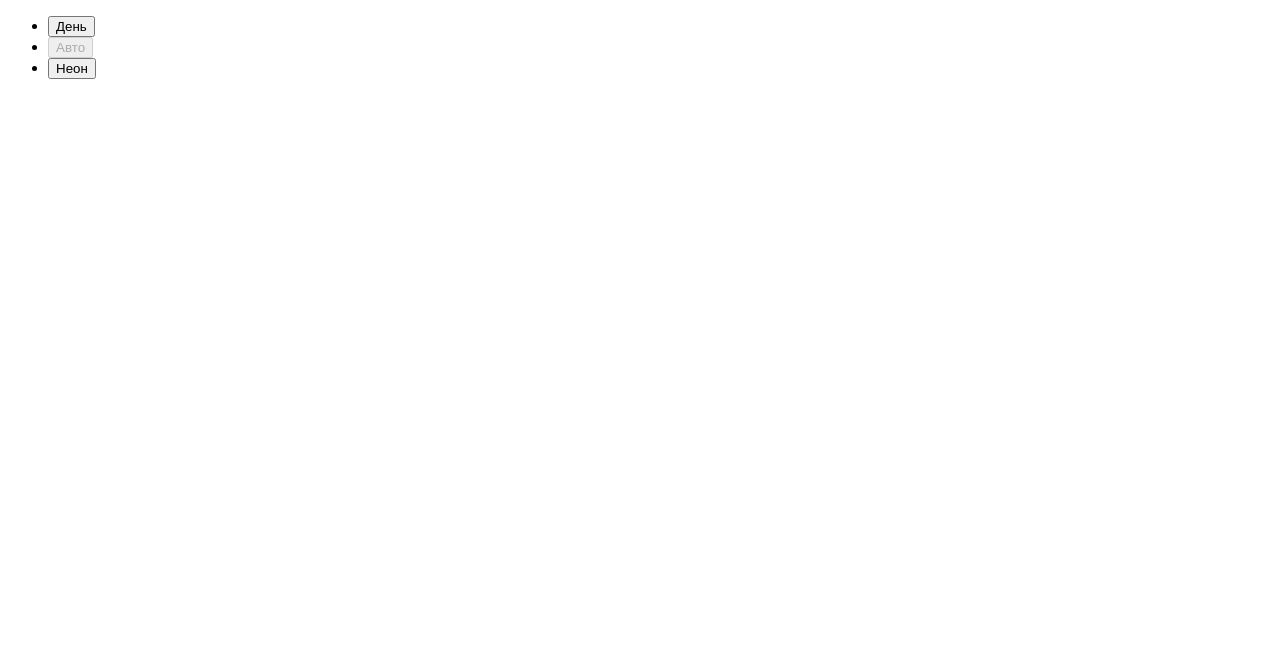
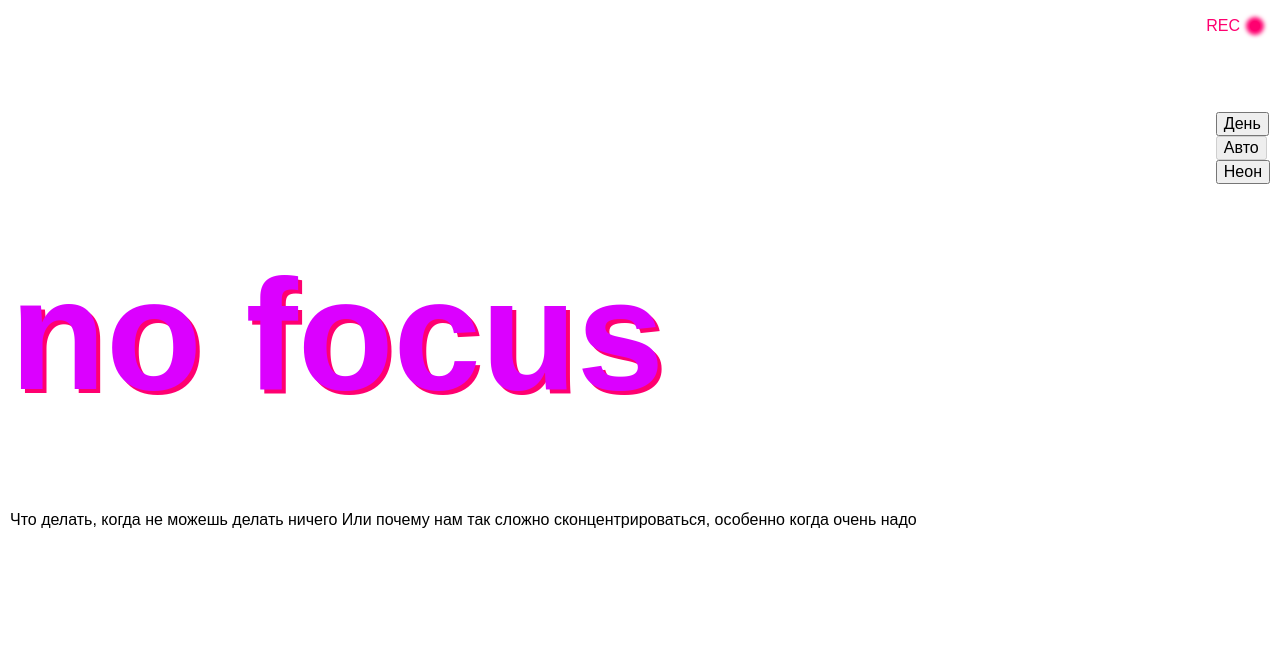
Before and after one commit to PashensiaDEV/slozhno-sosredotochitsya-fd, a plain HTML site: page index.html in a window 1280 px wide. Drawn offline with Linux system fonts and the light colour scheme.

Commit message:
firs layout add header add styles and variables

```diff
--- a/index.html
+++ b/index.html
@@ -4,10 +4,22 @@
     <meta charset="UTF-8" />
     <meta http-equiv="X-UA-Compatible" content="IE=edge" />
     <meta name="viewport" content="width=device-width, initial-scale=1.0" />
+    <meta name="color-scheme" content="dark light">
+    <link rel="stylesheet" href="./styles/variables.css">
+    <link rel="stylesheet" href="./styles/style.css">
+    <link rel="stylesheet" href="./styles/dark.css">
+    <link rel="stylesheet" href="./styles/light.css">
+    <link rel="stylesheet" href="./styles/globals.css">
     <title>Сложно сосредоточиться</title>
+    <link rel="icon" href="./images/favicon.ico" sizes="any">
+    <link rel="icon" href="./images/favicon.svg" type="image/svg+xml">
+    <link rel="apple-touch-icon" href="./images/mobile-icon.png">
+    <meta name="viewport" content="width=device-width, initial-scale=1">
+    <meta name="description" content="Страница про фокусировку и нахождение сил сосредоточиться">
     <script src="./scripts/script.js"></script>
   </head>
   <body class="page">
+    <div class="header-corner-rec">rec</div>
     <header class="header decorated-zone">
       <nav class="header__theme-menu">
         <ul class="header__theme-menu-list">
@@ -35,6 +47,13 @@
           </li>
         </ul>
       </nav>
+      <h1 class="header__title">
+        no focus
+      </h1>
+      <p class="header__text">
+        Что делать, когда не можешь делать ничего
+        Или почему нам так сложно сконцентрироваться, особенно когда очень надо
+      </p>
     </header>
   </body>
 </html>
--- a/styles/style.css
+++ b/styles/style.css
@@ -1,5 +1,50 @@
 /* Основные стили проекта. Это стили для темы, которую вы верстаете первой. */
 
+.header-corner-rec {
+  position: absolute;
+  line-height: 2;
+  inset: 10px 20px auto auto;
+  text-transform: uppercase;
+  color: var(--accent-color);
+}
+
+.header-corner-rec::after {
+  content: "";
+  display: inline-block;
+  border-radius: 50%;
+  box-shadow: 0 0 4px 4px var(--accent-color) ;
+  background-color: var(--accent-color) ;
+  height: 10px;
+  width: 10px;
+  margin-left: 10px;
+}
+
+.header {
+  background: url() center ;
+  display: grid;
+  grid-template-rows: 1fr min-content 1fr;
+  padding: 10px;
+  align-items: center;
+  min-height: 668px;
+  position: relative;
+
+}
+
+.header__theme-menu-list {
+  display: flex;
+  flex-direction: column;
+  justify-self:end;
+  align-self: middle;
+}
+
+.header__title {
+  color: var(--color-title);
+  font-size: clamp(7.25rem, 5.7694rem + 6.3174vw, 9.8125rem);
+  font-weight: bold;
+  line-height: 95px;
+  text-shadow: 4px 4px var(--accent-color);
+}
 .page {
+  font-family: var(--main-font);
   /* сохраните в разметке и стилях класс page у тега body. Он удобен, чтобы составлять селекторы для разных цветовых тем. */
 }
--- a/styles/variables.css
+++ b/styles/variables.css
@@ -2,3 +2,9 @@
   Переменные для вашего проекта
   и их переопределение под различные устройства
 */
+
+:root {
+  --main-font: 'IBM Plex mono', sans-serif;
+  --color-title: #DB00FF;
+  --accent-color: #FF0070;
+}
```
